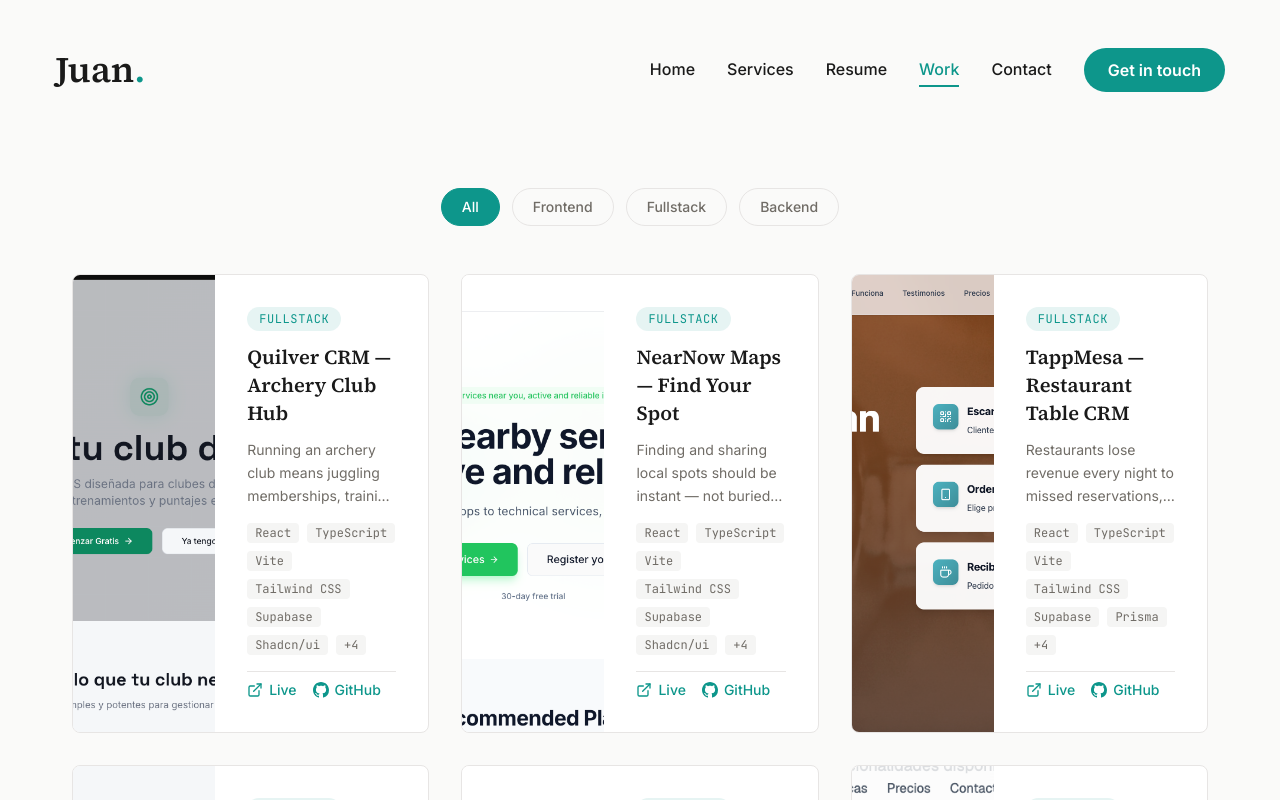
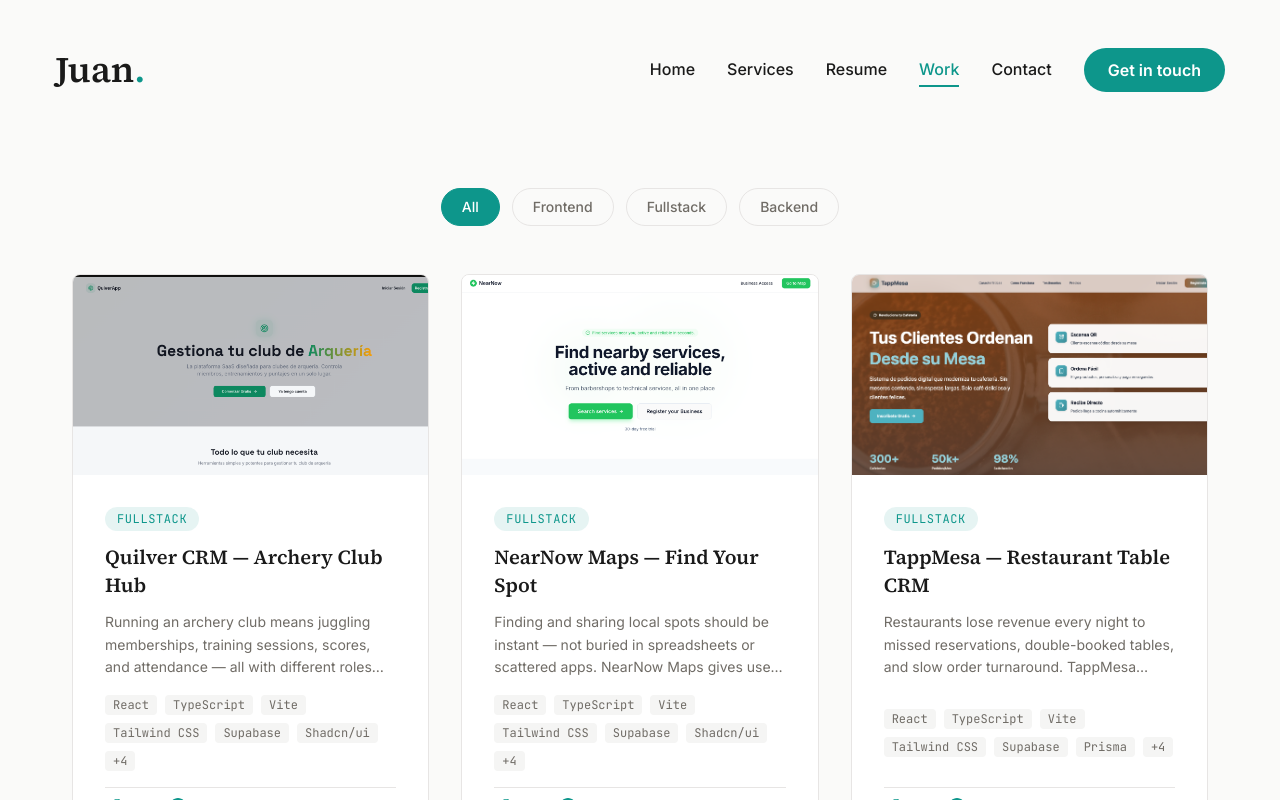
Before and after one commit to juancodedev/porfolio_nextjs, a Next.js app: page /work in a window 1280 px wide. Shown: the top 800 px of the page. Built offline with nearby package versions, Linux system fonts and the light colour scheme.

Commit message:
fix: change ProjectCard to vertical layout — full-width image for landscape screenshots

```diff
--- a/src/components/ProjectCard.tsx
+++ b/src/components/ProjectCard.tsx
@@ -31,16 +31,16 @@ const ProjectCard = ({
       initial={{ opacity: 0, y: 20 }}
       transition={{ duration: 0.4, ease: "easeOut" }}
       viewport={{ once: true }}
-      className="group flex flex-col sm:flex-row bg-card border border-border rounded-lg overflow-hidden hover:scale-[1.02] hover:shadow-md transition-all duration-200"
+      className="group flex flex-col bg-card border border-border rounded-lg overflow-hidden hover:scale-[1.02] hover:shadow-md transition-all duration-200"
     >
-      {/* Image */}
-      <div className="relative w-full sm:w-2/5 min-h-[200px] sm:min-h-full">
+      {/* Image — full width on top, landscape screenshots */}
+      <div className="relative w-full aspect-video">
         <Image
           src={image}
           alt={title}
           fill
-          className="object-cover"
-          sizes="(max-width: 640px) 100vw, 40vw"
+          className="object-cover object-left-top"
+          sizes="(max-width: 768px) 100vw, (max-width: 1200px) 50vw, 33vw"
         />
       </div>
 
```
